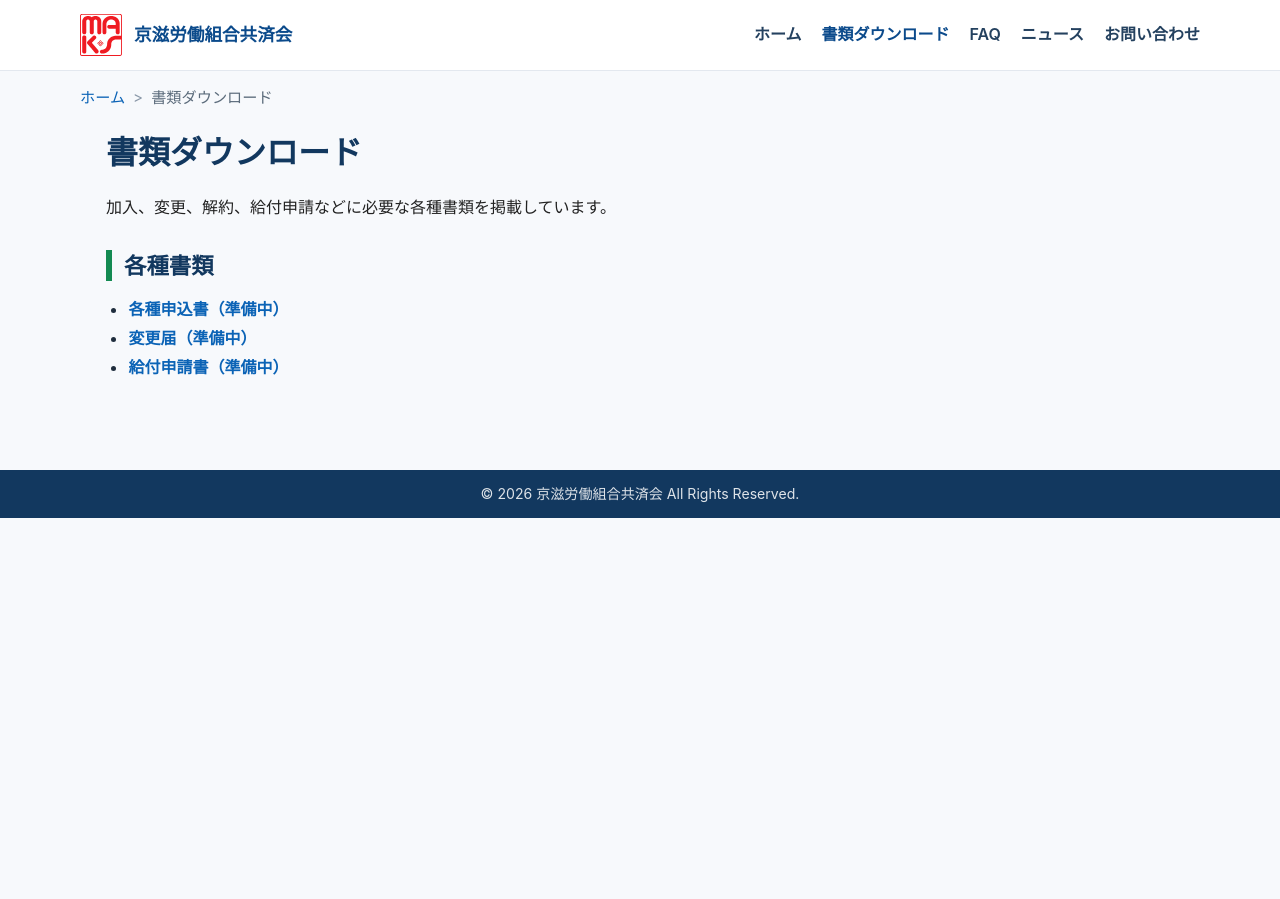
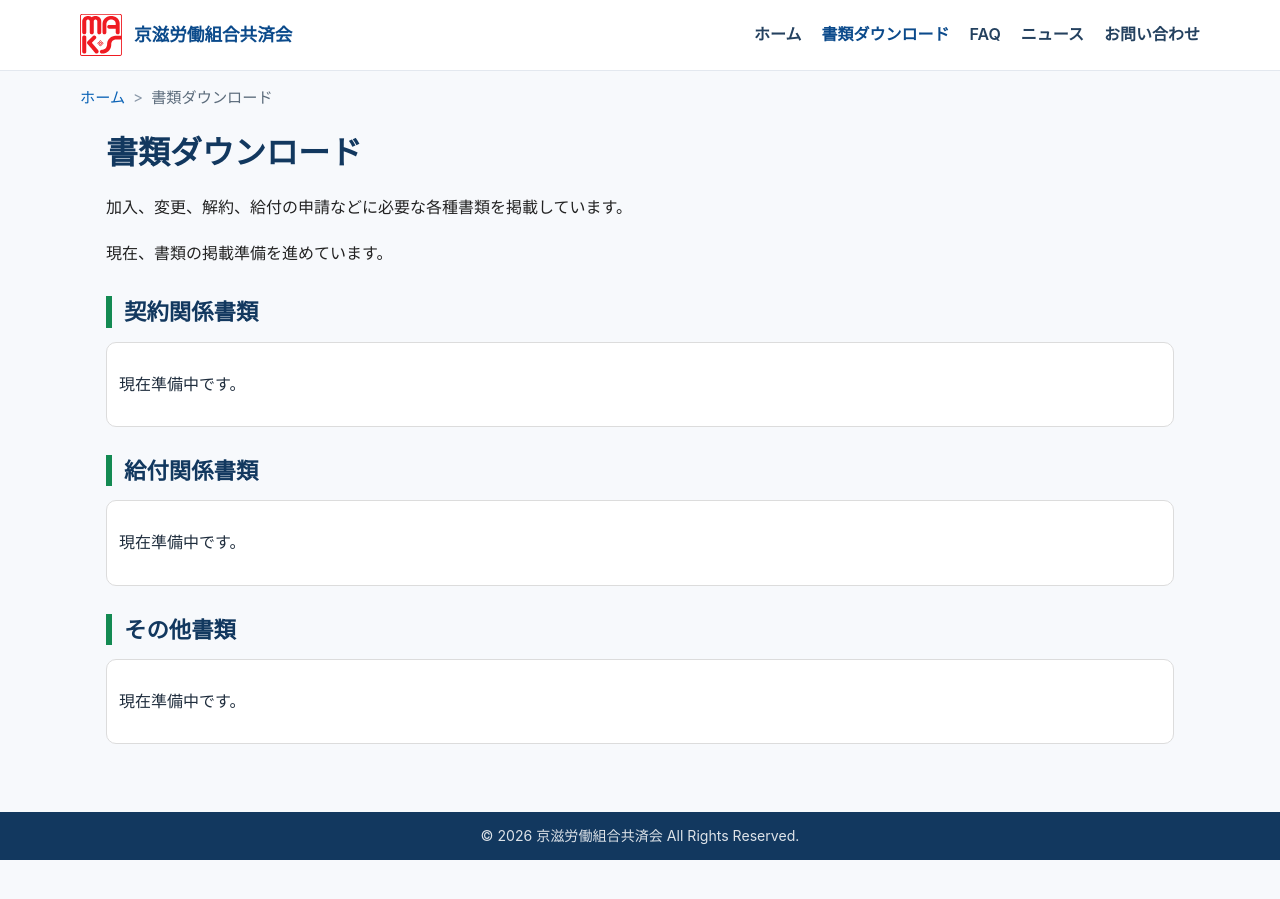
Before and after one commit to keijirodokyosai/keijirodokyosai.github.io, a Jekyll site: the page built from downloads.html, in a window 1280 px wide. Built offline with Jekyll 4.4.1, drawn with Linux system fonts in a browser that asks for light colours.

Commit message:
Update downloads.html

```diff
--- a/downloads.html
+++ b/downloads.html
@@ -1,7 +1,7 @@
 ---
 layout: default
 title: 書類ダウンロード | 京滋労働組合共済会
-description: 京滋労働組合共済会の各種手続きに必要な書類を掲載しています。
+description: 京滋労働組合共済会の各種申請書類をダウンロードできます。
 permalink: /downloads.html
 breadcrumb_json_ld: >
   {
@@ -22,19 +22,6 @@
       }
     ]
   }
-structured_data_json_ld: >
-  {
-    "@context": "https://schema.org",
-    "@type": "WebPage",
-    "name": "書類ダウンロード | 京滋労働組合共済会",
-    "url": "{{ '/downloads.html' | absolute_url }}",
-    "description": "京滋労働組合共済会の各種手続きに必要な書類を掲載しています。",
-    "isPartOf": {
-      "@type": "WebSite",
-      "name": "京滋労働組合共済会",
-      "url": "{{ '/' | absolute_url }}"
-    }
-  }
 ---
 
 <nav class="breadcrumb" aria-label="パンくずリスト">
@@ -45,21 +32,51 @@
 </nav>
 
 <section class="kyosai-page">
+
   <section class="detail-section">
     <h1>書類ダウンロード</h1>
+
     <div class="detail-lead">
       <p>
-        加入、変更、解約、給付申請などに必要な各種書類を掲載しています。
+        加入、変更、解約、給付の申請などに必要な各種書類を掲載しています。
+      </p>
+      <p>
+        現在、書類の掲載準備を進めています。
       </p>
     </div>
   </section>
 
+
   <section class="detail-section">
-    <h2>各種書類</h2>
-    <ul class="notice-list">
-      <li><a href="{{ '/pdf/sample.pdf' | relative_url }}" download class="text-link">各種申込書（準備中）</a></li>
-      <li><a href="{{ '/pdf/sample.pdf' | relative_url }}" download class="text-link">変更届（準備中）</a></li>
-      <li><a href="{{ '/pdf/sample.pdf' | relative_url }}" download class="text-link">給付申請書（準備中）</a></li>
-    </ul>
+
+    <h2>契約関係書類</h2>
+
+    <div class="image-card">
+      <p>現在準備中です。</p>
+    </div>
+
   </section>
+
+
+  <section class="detail-section">
+
+    <h2>給付関係書類</h2>
+
+    <div class="image-card">
+      <p>現在準備中です。</p>
+    </div>
+
+  </section>
+
+
+  <section class="detail-section detail-section-last">
+
+    <h2>その他書類</h2>
+
+    <div class="image-card">
+      <p>現在準備中です。</p>
+    </div>
+
+  </section>
+
 </section>
```
